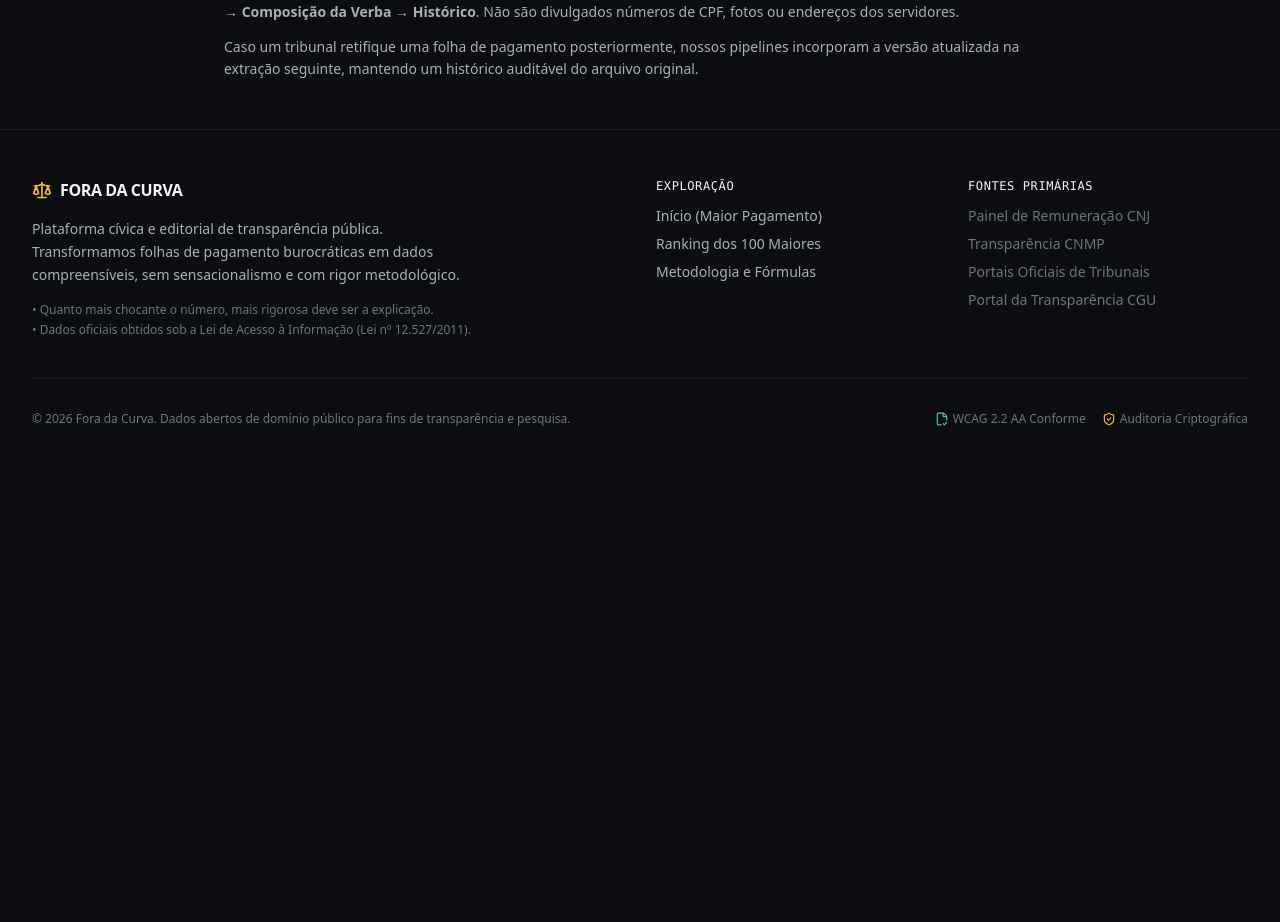
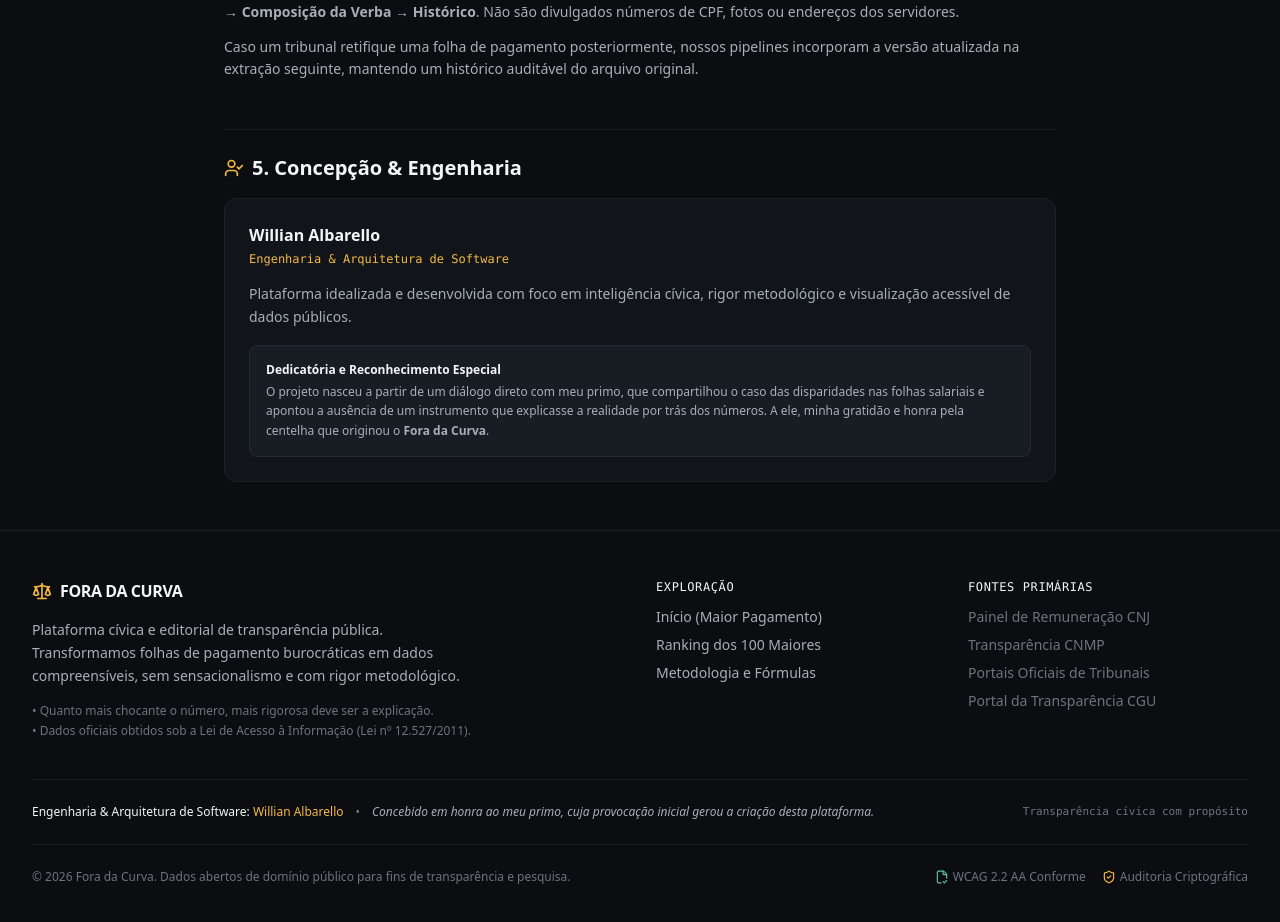
Before and after one commit to walbarellos/fora-da-curva-ac, a Next.js app: page /metodologia in a window 1280 px wide. Shown: the part 1260-2182 px from the top of the page. Before the commit the page ends 1735 px from the top, so only its background shows below. Built offline with nearby package versions, Linux system fonts and the light colour scheme.

Commit message:
docs & ui: add authorship credits to Willian Albarello and dedication to his cousin

```diff
--- a/src/app/metodologia/page.tsx
+++ b/src/app/metodologia/page.tsx
@@ -1,5 +1,5 @@
 import Link from 'next/link';
-import { ArrowLeft, BookOpen, Scale, HelpCircle, Layers, CheckCircle2, ShieldAlert } from 'lucide-react';
+import { ArrowLeft, BookOpen, Scale, HelpCircle, Layers, CheckCircle2, ShieldAlert, UserCheck } from 'lucide-react';
 
 export const metadata = {
   title: 'Metodologia e Critérios Técnicos — Fora da Curva',
@@ -114,6 +114,35 @@
           </p>
         </div>
       </section>
+
+      {/* 5. Autoria & Concepção do Projeto */}
+      <section className="space-y-4 pt-6 border-t border-[#181D23]">
+        <h2 className="text-xl font-bold text-[#F4F5F7] flex items-center gap-2">
+          <UserCheck className="w-5 h-5 text-[#F5B942]" />
+          5. Concepção & Engenharia
+        </h2>
+        <div className="p-6 rounded-xl bg-[#11151A] border border-[#1B2129] space-y-4">
+          <div className="space-y-1">
+            <h3 className="text-base font-bold text-[#F4F5F7]">
+              Willian Albarello
+            </h3>
+            <p className="text-xs font-mono text-[#F5B942]">
+              Engenharia & Arquitetura de Software
+            </p>
+          </div>
+          <p className="text-sm text-[#A8AFB8] leading-relaxed">
+            Plataforma idealizada e desenvolvida com foco em inteligência cívica, rigor metodológico e visualização acessível de dados públicos.
+          </p>
+          <div className="p-4 rounded-lg bg-[#181D23] border border-[#232B35] text-xs text-[#A8AFB8] space-y-1">
+            <span className="font-semibold text-[#F4F5F7] block">
+              Dedicatória e Reconhecimento Especial
+            </span>
+            <p className="leading-relaxed">
+              O projeto nasceu a partir de um diálogo direto com meu primo, que compartilhou o caso das disparidades nas folhas salariais e apontou a ausência de um instrumento que explicasse a realidade por trás dos números. A ele, minha gratidão e honra pela centelha que originou o <strong>Fora da Curva</strong>.
+            </p>
+          </div>
+        </div>
+      </section>
     </div>
   );
 }
--- a/src/components/Footer.tsx
+++ b/src/components/Footer.tsx
@@ -66,7 +66,23 @@
           </div>
         </div>
 
-        <div className="pt-8 border-t border-[#181D23] flex flex-col sm:flex-row items-center justify-between text-xs text-[#6C7480] gap-4">
+        {/* Bloco de Créditos & Concepção */}
+        <div className="py-6 border-t border-[#181D23] flex flex-col md:flex-row items-start md:items-center justify-between gap-3 text-xs">
+          <div className="flex flex-col sm:flex-row sm:items-center gap-1 sm:gap-3 text-[#A8AFB8]">
+            <span className="font-medium text-[#F4F5F7]">
+              Engenharia & Arquitetura de Software: <span className="text-[#F5B942]">Willian Albarello</span>
+            </span>
+            <span className="hidden sm:inline text-[#6C7480]">•</span>
+            <span className="text-[#A8AFB8] italic">
+              Concebido em honra ao meu primo, cuja provocação inicial gerou a criação desta plataforma.
+            </span>
+          </div>
+          <div className="text-[11px] font-mono text-[#6C7480]">
+            Transparência cívica com propósito
+          </div>
+        </div>
+
+        <div className="pt-6 border-t border-[#181D23] flex flex-col sm:flex-row items-center justify-between text-xs text-[#6C7480] gap-4">
           <p>© 2026 Fora da Curva. Dados abertos de domínio público para fins de transparência e pesquisa.</p>
           <div className="flex items-center space-x-4">
             <span className="inline-flex items-center gap-1">
```
Also changed, not shown: 2 other files (tests, documents, lock files or other folders).
